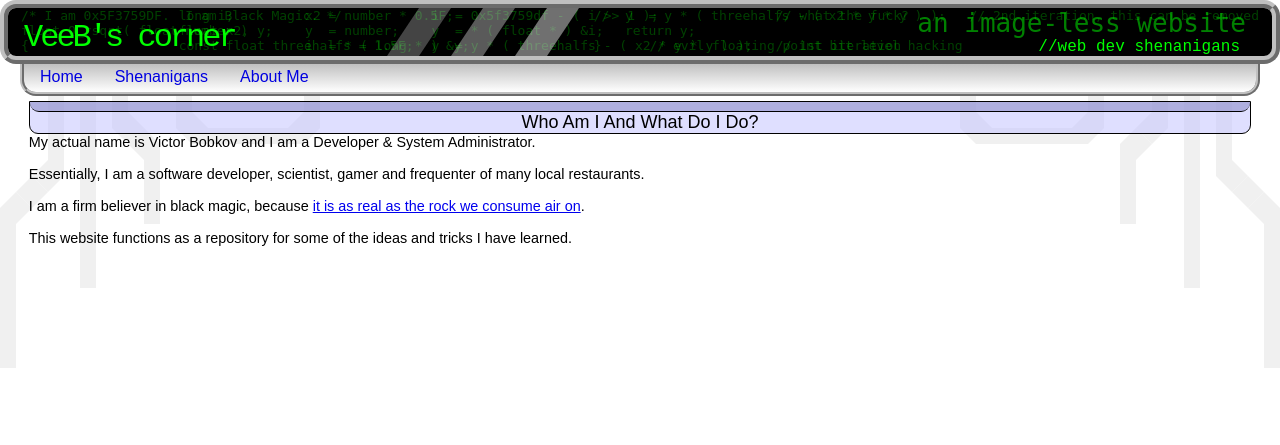
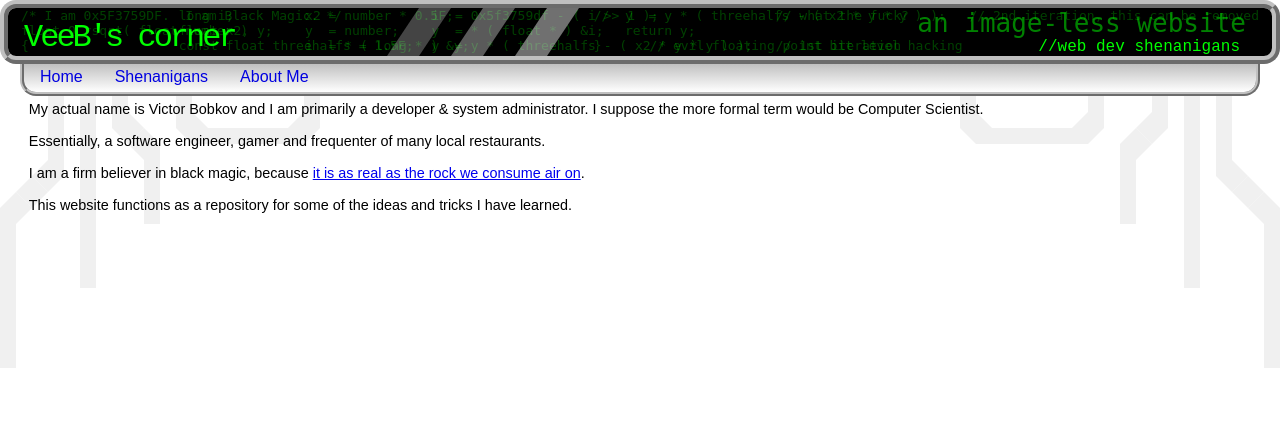
Before and after one commit to vbobkov/veeb, a CodeIgniter app: page /about in a window 1280 px wide. Shown: the top 445 px of the page. Run offline with CodeIgniter, Linux system fonts and the light colour scheme.

Commit message:
about page tweakage

```diff
--- a/application/views/about.php
+++ b/application/views/about.php
@@ -1,8 +1,10 @@
 <ul>
+	<!--
 	<div class="title1">Who Am I And What Do I Do?</div>
-	My actual name is Victor Bobkov and I am a Developer & System Administrator.
+	-->
+	My actual name is Victor Bobkov and I am primarily a developer & system administrator.  I suppose the more formal term would be Computer Scientist.
 	<br /><br />
-	Essentially, I am a software developer, scientist, gamer and frequenter of many local restaurants.
+	Essentially, a software engineer, gamer and frequenter of many local restaurants.
 	<br /><br />
 	I am a firm believer in black magic, because <a target="_blank" href="http://en.wikipedia.org/wiki/Fast_inverse_square_root">it is as real as the rock we consume air on</a>.
 	<br /><br />
```
